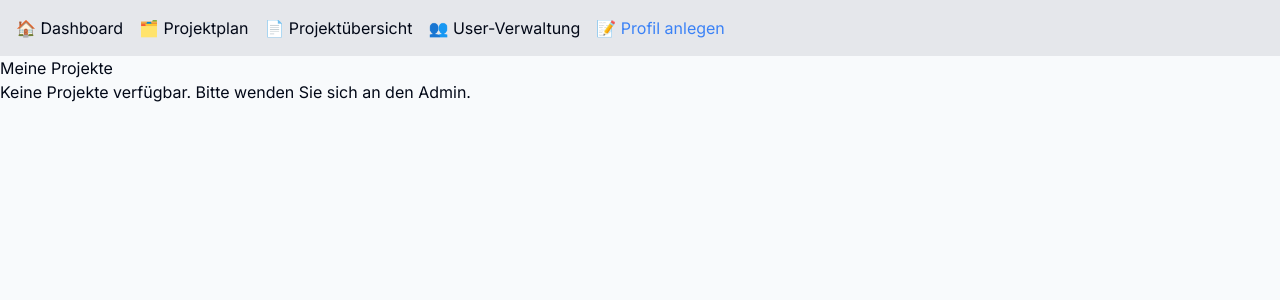
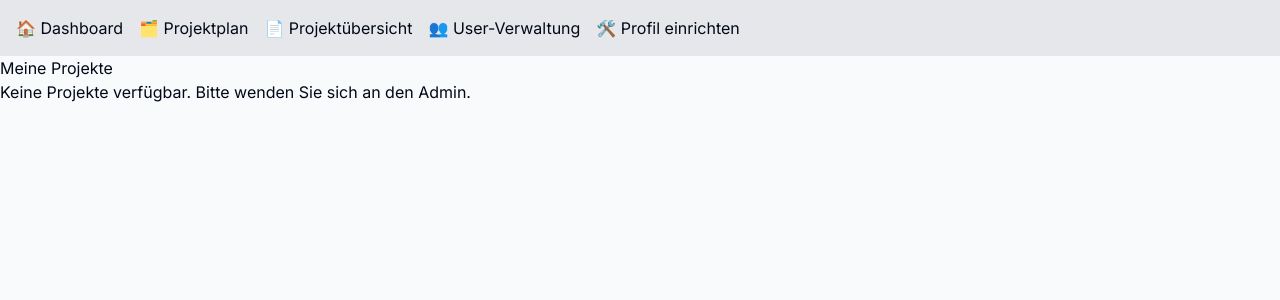
Before and after one commit to styliamo/doesinger-app, a React (Vite) app: page /#/overview in a window 1280 px wide. Shown: the top 300 px of the page. Built offline with nearby package versions, Linux system fonts and the light colour scheme.

Commit message:
feat: integrate ProfileSetup in navigation

```diff
--- a/src/App.tsx
+++ b/src/App.tsx
@@ -14,11 +14,10 @@ export default function App() {
         <Link className="mr-4" to="/plan">🗂️ Projektplan</Link>
         <Link className="mr-4" to="/overview">📄 Projektübersicht</Link>
         <Link className="mr-4" to="/users">👥 User-Verwaltung</Link>
-        {!profile && <Link className="mr-4 text-blue-500" to="/setup">📝 Profil anlegen</Link>}
+        {!profile && <Link className="mr-4" to="/setup">🛠️ Profil einrichten</Link>}
       </nav>
-
       <Routes>
-        <Route path="/" element={<h1 className="p-4 text-2xl">Dashboard-Übersicht</h1>} />
+        <Route path="/" element={<ProjectOverview />} />
         <Route path="/plan" element={<ProjectPlan />} />
         <Route path="/overview" element={<ProjectOverview />} />
         <Route path="/users" element={<UserManagement />} />
```
